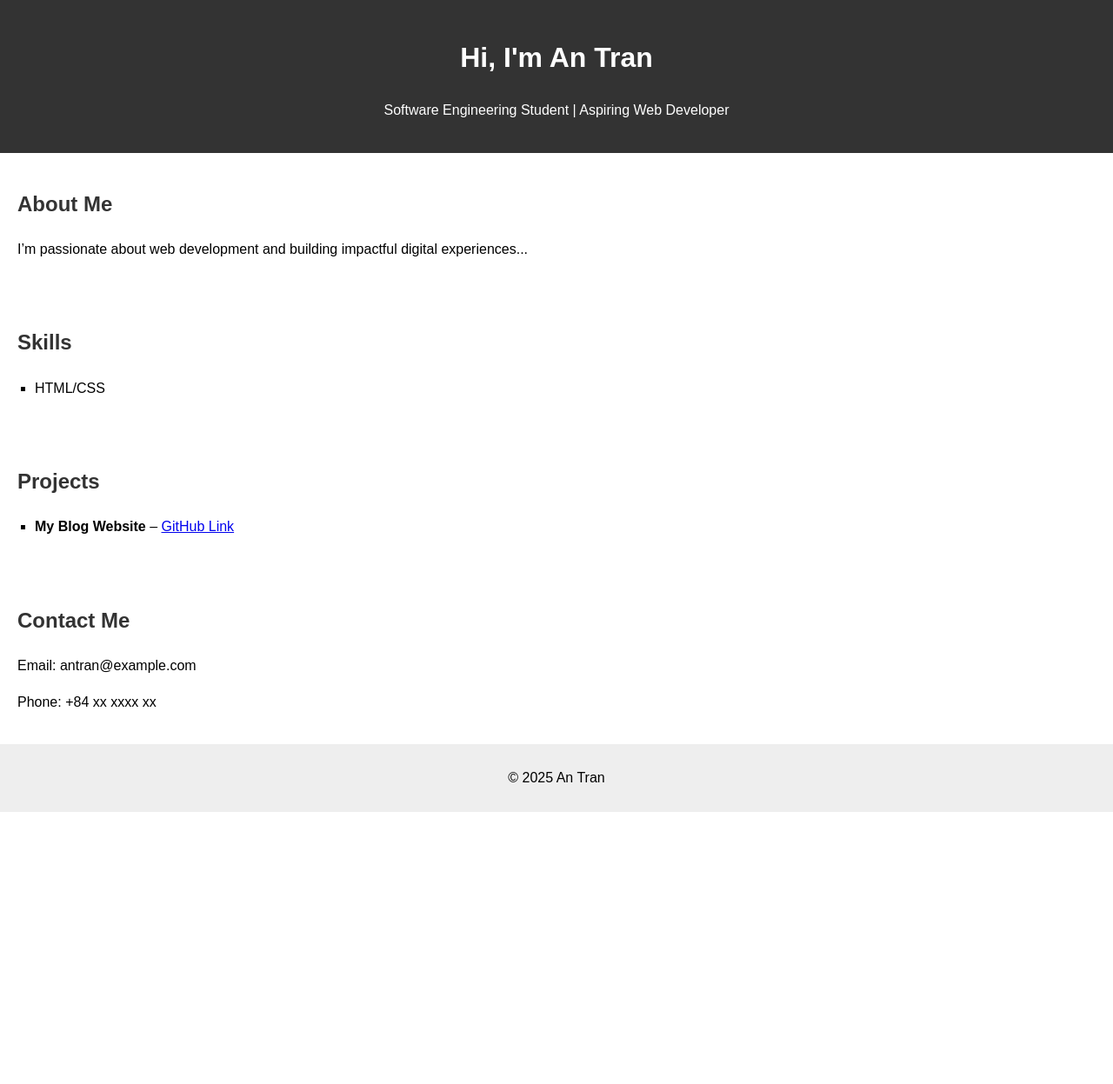
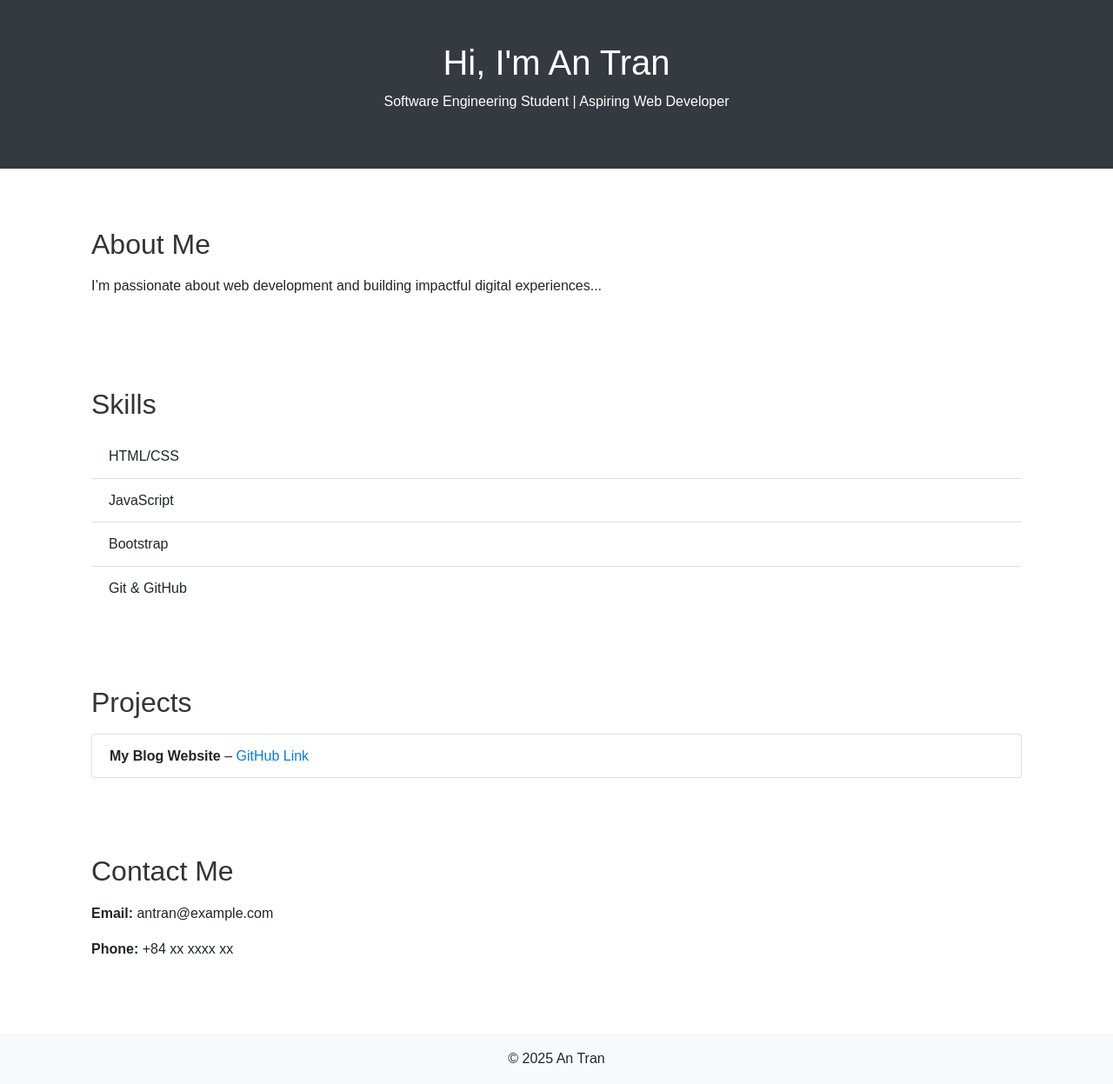
Before and after one commit to Valegard2223/MP, a plain HTML site: page index.html in a window 1280 px wide. Shown: the whole page at 87% size. Before the commit the page ends 934 px from the top, so only its background shows below. Drawn offline with nearby package versions, Linux system fonts and the light colour scheme.

Commit message:
Update index.html

```diff
--- a/index.html
+++ b/index.html
@@ -4,46 +4,56 @@
   <meta charset="UTF-8" />
   <meta name="viewport" content="width=device-width, initial-scale=1.0"/>
   <title>My Portfolio</title>
+  <link rel="stylesheet" href="css/bootstrap.min.css">
   <link rel="stylesheet" href="style.css" />
 </head>
 <body>
-  <header>
+
+  <header class="bg-dark text-white py-5 text-center">
+    <div class="container">
       <h1>Hi, I'm An Tran</h1>
       <p>Software Engineering Student | Aspiring Web Developer</p>
+    </div>
   </header>
 
-  <section id="about">
-    <h2>About Me</h2>
+  <main class="container my-5">
+
+    <section id="about" class="mb-5">
+      <h2 class="mb-3">About Me</h2>
       <p>I’m passionate about web development and building impactful digital experiences...</p>
     </section>
 
-  <section id="skills">
-    <h2>Skills</h2>
-    <ul>
-      <li>HTML/CSS</li>
-
+    <section id="skills" class="mb-5">
+      <h2 class="mb-3">Skills</h2>
+      <ul class="list-group list-group-flush">
+        <li class="list-group-item">HTML/CSS</li>
+        <li class="list-group-item">JavaScript</li>
+        <li class="list-group-item">Bootstrap</li>
+        <li class="list-group-item">Git & GitHub</li>
       </ul>
     </section>
 
-  <section id="projects">
-    <h2>Projects</h2>
-    <ul>
-      <li>
+    <section id="projects" class="mb-5">
+      <h2 class="mb-3">Projects</h2>
+      <ul class="list-group">
+        <li class="list-group-item">
           <strong>My Blog Website</strong> –
           <a href="https://valegard2223.github.io/first-project/" target="_blank">GitHub Link</a>
         </li>
-
       </ul>
     </section>
 
-  <section id="contact">
-    <h2>Contact Me</h2>
-    <p>Email: antran@example.com</p>
-    <p>Phone: +84 xx xxxx xx </p>
+    <section id="contact" class="mb-5">
+      <h2 class="mb-3">Contact Me</h2>
+      <p><strong>Email:</strong> antran@example.com</p>
+      <p><strong>Phone:</strong> +84 xx xxxx xx</p>
     </section>
 
-  <footer>
-    <p>&copy; 2025 An Tran</p>
+  </main>
+
+  <footer class="bg-light text-center py-3">
+    <p class="mb-0">&copy; 2025 An Tran</p>
   </footer>
+
 </body>
 </html>
```
Lines whose indentation alone changed are shown as unchanged.
